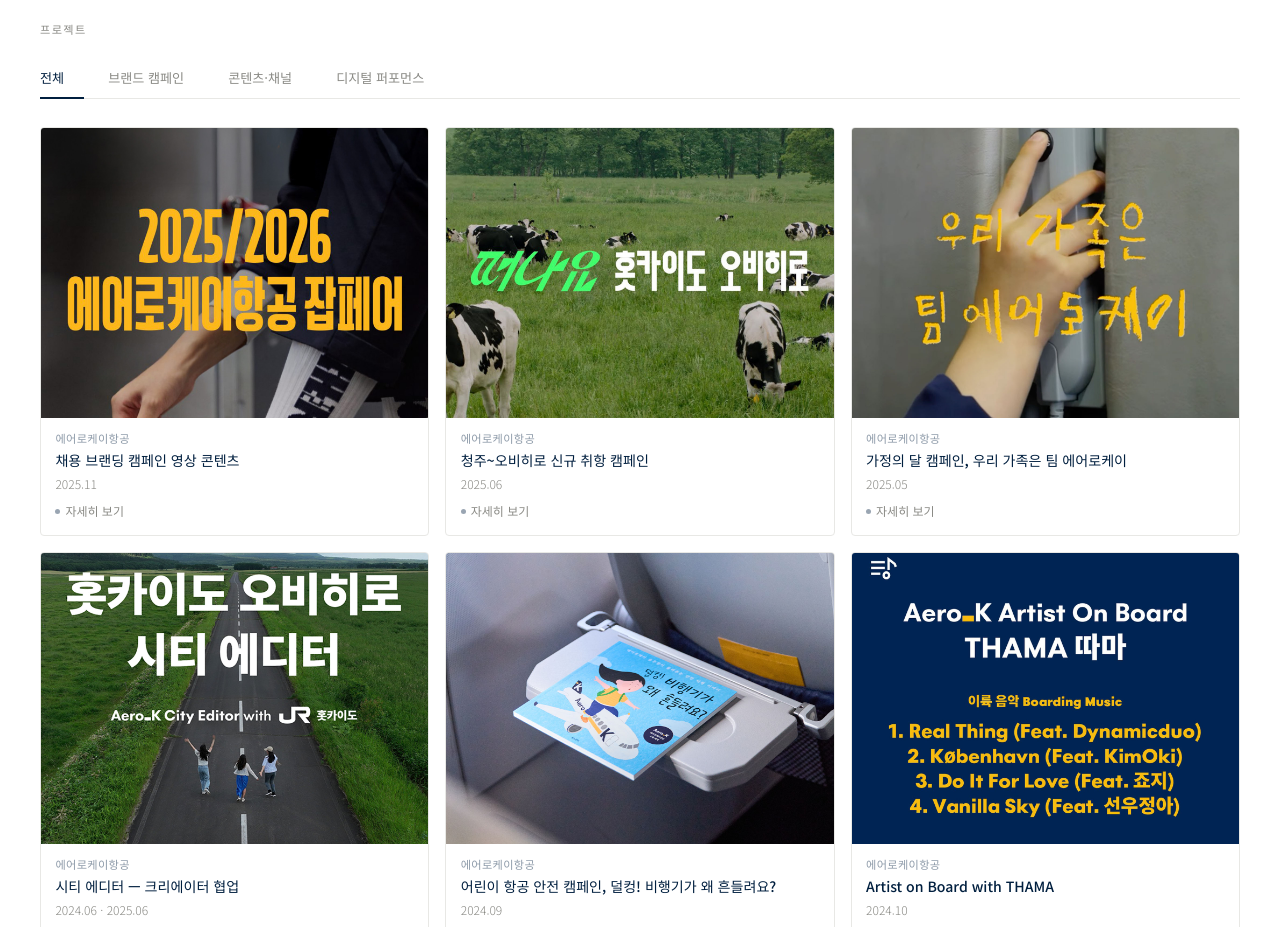
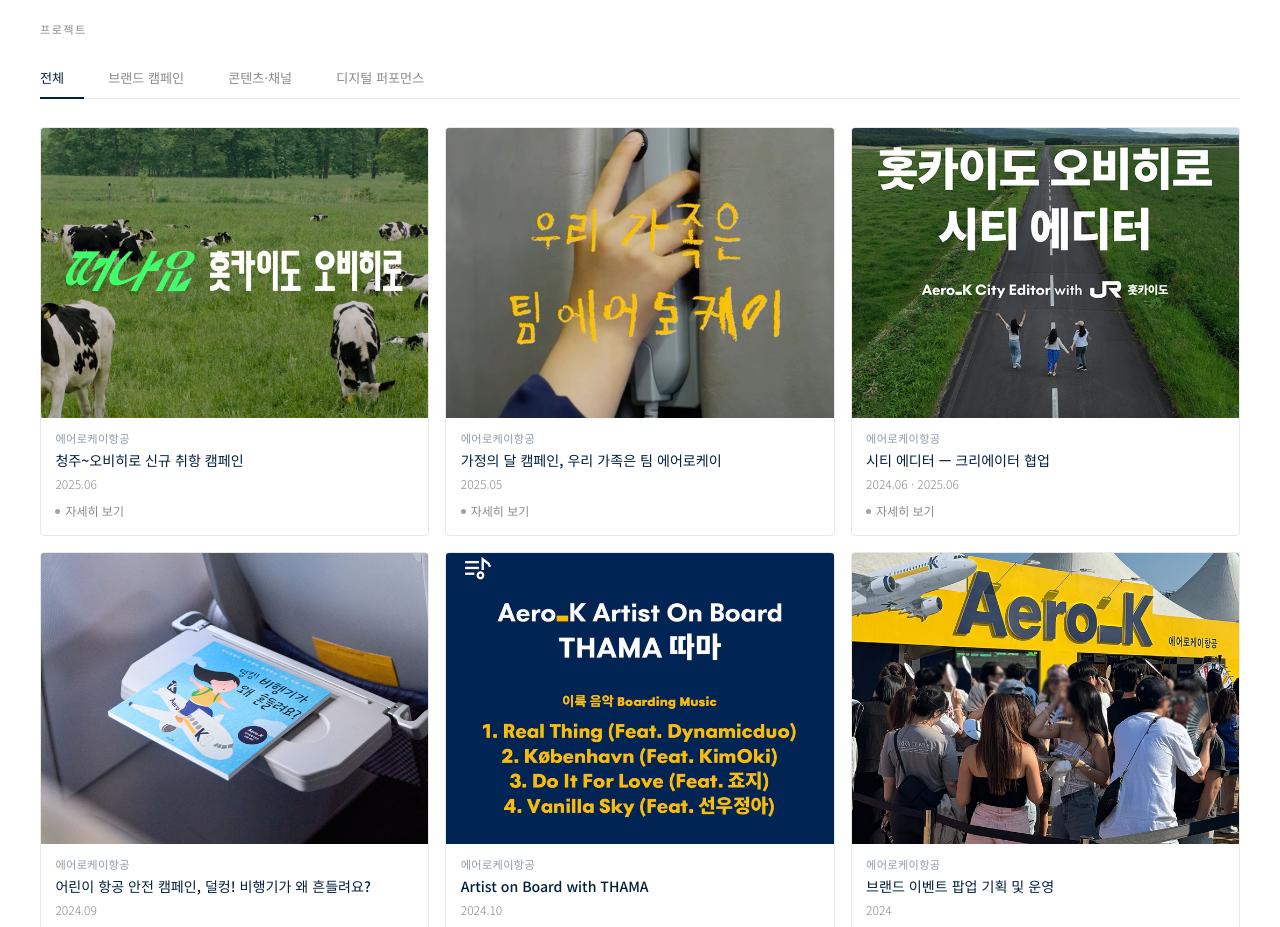
Before and after one commit to tojinnykim/jinheekim, a React (Vite) app: page / in a window 1280 px wide. Shown: the part 1120-2047 px from the top of the page. Built offline with nearby package versions, Linux system fonts and the light colour scheme.

Commit message:
Add jobfair project and update labels

```diff
--- a/src/data/projects.js
+++ b/src/data/projects.js
@@ -5,38 +5,6 @@ export const categories = [
 ]
 
 export const projects = [
-  {
-    id: 'jobfair',
-    category: ['brand', 'content'],
-    client: '에어로케이항공',
-    title: '채용 브랜딩 캠페인 영상 콘텐츠',
-    period: '2025.11',
-    contribution: 80,
-    thumbnail: '/images/thumbnail_0000s_0000_020.jpg',
-    images: [
-      '/images/project_imgs_0000s_0026_jobfair1.jpg',
-    ],
-    links: [
-      { label: '영상 콘텐츠 티징', url: 'https://www.instagram.com/reel/DQVX2fckoVX/?hl=ko' },
-      { label: '영상 콘텐츠 1편', url: 'https://www.instagram.com/reel/DQdvwalEdgn/?hl=ko' },
-      { label: '영상 콘텐츠 2편', url: 'https://www.instagram.com/reel/DQtUpFCETLn/?hl=ko' },
-    ],
-    problem: [
-      '채용 캠페인 홍보와 브랜드 이미지 강화를 동시에 달성할 영상 콘텐츠 필요',
-      '승무원 중심으로 인식되기 쉬운 항공사 이미지를 넘어, 다양한 직군과 구성원의 역할을 보여줄 필요',
-      '에어로케이의 조직 문화와 브랜드 분위기를 직관적으로 전달할 콘텐츠 자산 필요',
-    ],
-    strategy: [
-      '채용 캠페인 홍보 및 브랜딩을 위한 영상 콘텐츠 3편 기획·제작',
-      '운항 통제, 안전 보안, 공항 지점, 조업사, 정비사 등 승무원 외 직군을 조명해 항공사 운영을 함께 만드는 구성원의 역할 전달',
-      '승무원 콘텐츠의 경우 외국인 승무원, 간호사 출신 승무원 등 차별화된 커리어를 가진 구성원을 통해 브랜드의 개방성과 다양성 표현',
-    ],
-    impact: [
-      '채용 브랜딩 영상 콘텐츠 총 4편 제작',
-      '다양한 직군과 구성원의 이야기를 통해 조직 문화 기반 브랜드 콘텐츠로 확장',
-      '영상 콘텐츠 300,000회 이상 조회',
-    ],
-  },
   {
     id: 'obihiro',
     category: 'brand',
@@ -186,8 +154,8 @@ export const projects = [
       '탑승객이 기내에서 음악과 브랜드 메시지를 자연스럽게 경험하도록 접점 구성',
     ],
     impact: [
-      '인스타그램 콘텐츠 약 40,000회 조회',
-      '유튜브 콘텐츠 약 18,000회 조회',
+      '인스타그램 콘텐츠 약 95만회 조회',
+      '유튜브 콘텐츠 약 1.8만회 조회',
       '기내 접점을 활용해 음악·아티스트·탑승 경험을 하나의 브랜드 경험으로 연결',
     ],
   },
```
Also changed, not shown: 3 other files (tests, documents, lock files or other folders).
